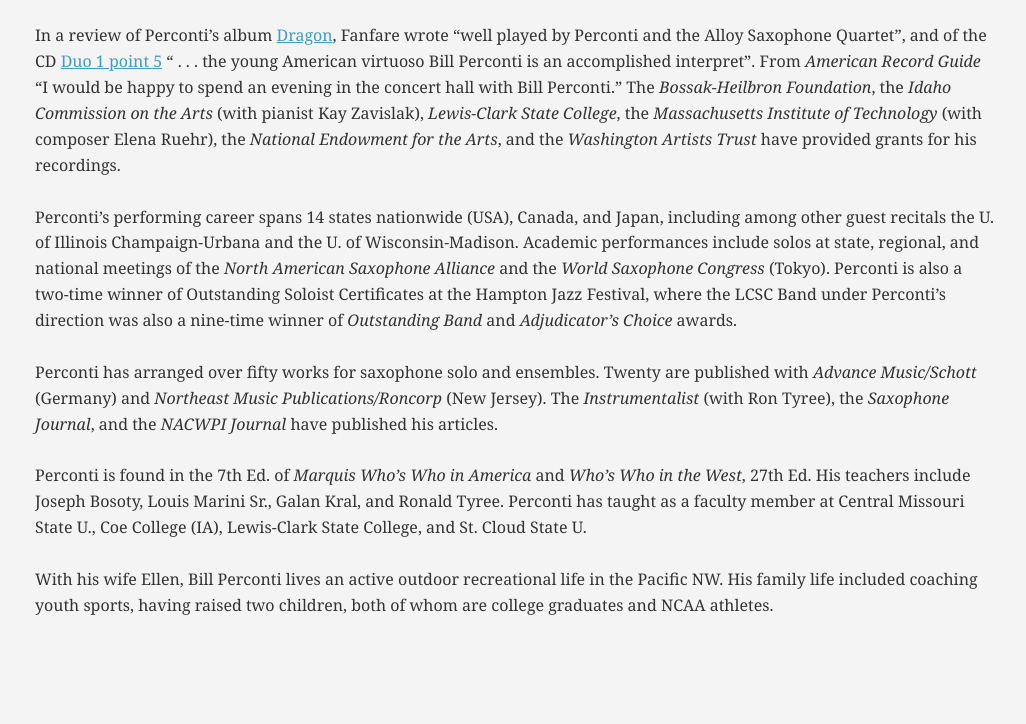
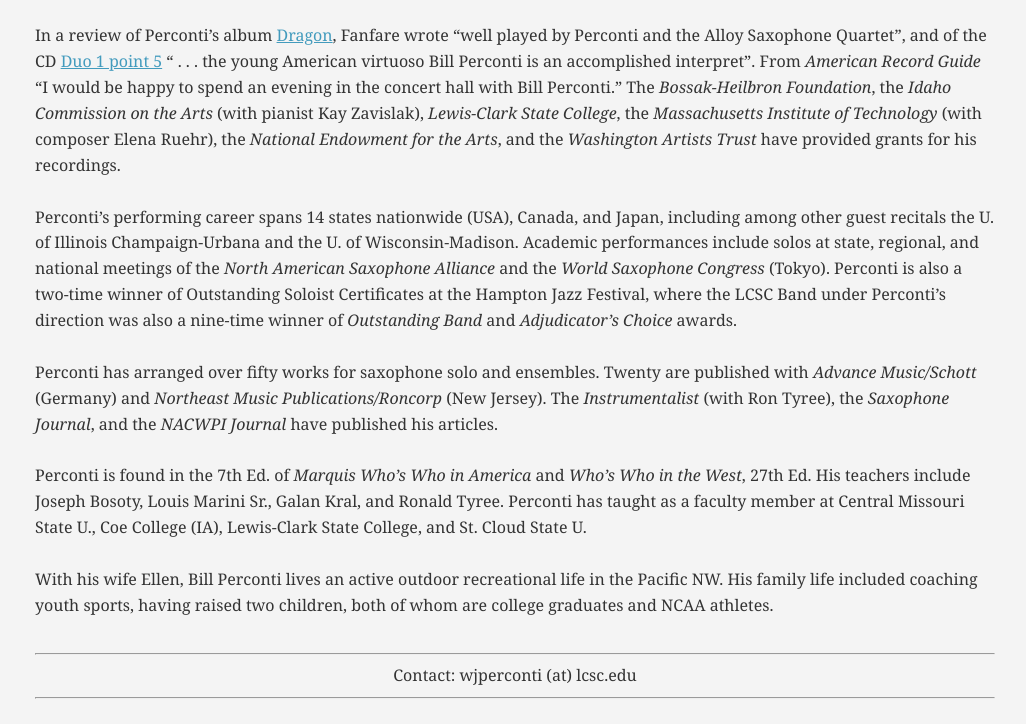
Before and after one commit to billperconti/billperconti.github.io, a plain HTML site: page index.html in a window 1280 px wide. Shown: the part 955-1679 px from the top of the page, without its empty margins (125-1151 px from the left). Before the commit the page ends 1626 px from the top, so only its background shows below. Drawn offline with Linux system fonts and the light colour scheme.

Commit message:
Typo and Contact

```diff
--- a/index.html
+++ b/index.html
@@ -1,5 +1,4 @@
 <!DOCTYPE html>
-<!-- /ht Paul Irish - http://front.ie/j5OMXi -->
 <!--[if lt IE 7 ]>
 <html class="no-js ie6" lang="en">
     <![endif]-->
@@ -54,6 +53,9 @@
                             <p style="max-width: 70em">Perconti is found in the 7th Ed. of <i>Marquis Who’s Who in America</i> and <i>Who’s Who in the West</i>, 27th Ed.  His teachers include Joseph Bosoty, Louis Marini Sr., Galan Kral, and Ronald Tyree.  Perconti has taught as a faculty member at Central Missouri State U., Coe College (IA), Lewis-Clark State College, and St. Cloud State U.</p>
                             <p style="max-width: 70em">With his wife Ellen, Bill Perconti lives an active outdoor recreational life in the Pacific NW.  His family life included coaching youth sports, having raised two children, both of whom are college graduates and NCAA athletes.  </p>
                     </article>
+                    <hr>
+                    <center>Contact:  wjperconti (at) lcsc.edu</center>
+                    <hr>
                     </div><!-- /container -->
                 </body>
             </html>
```
